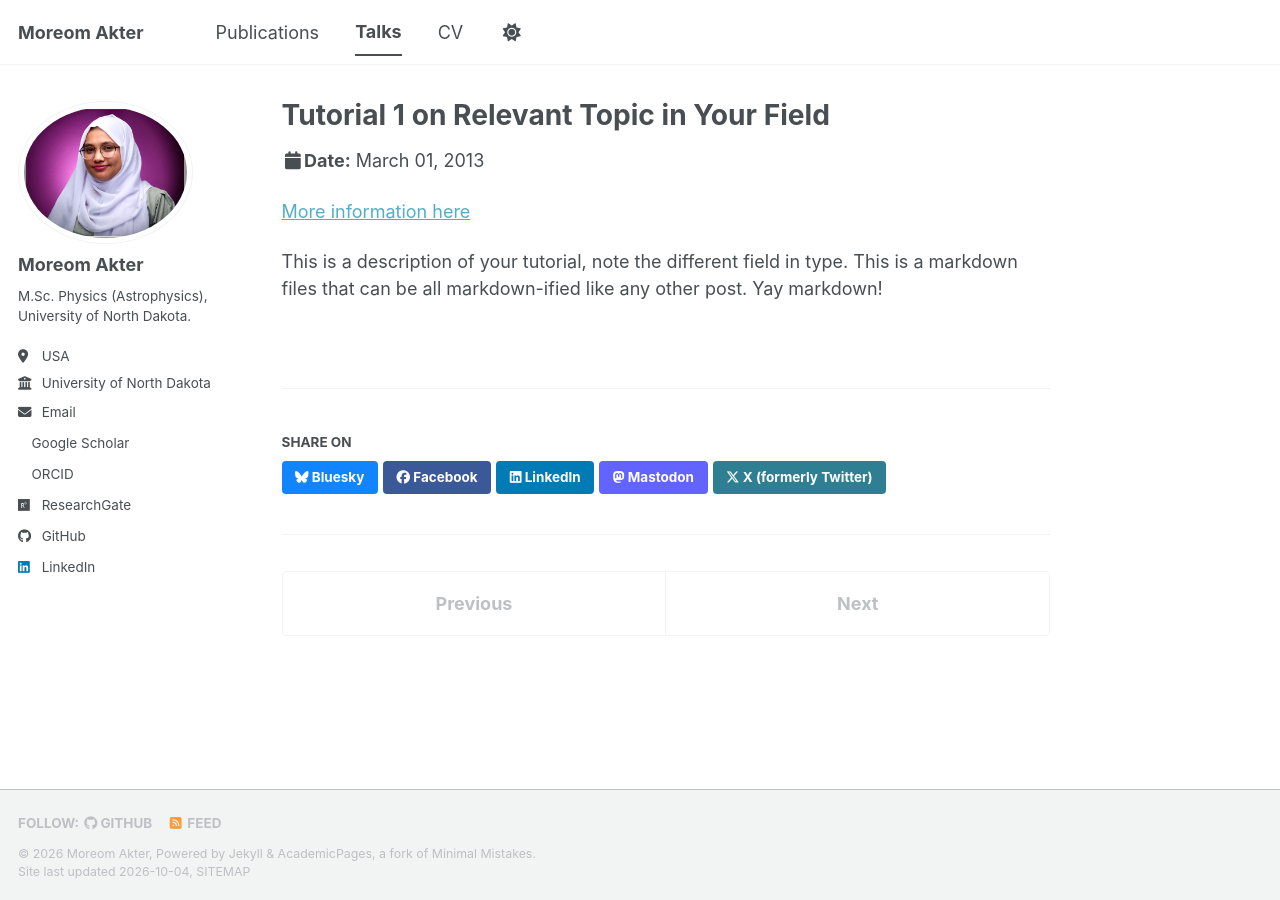
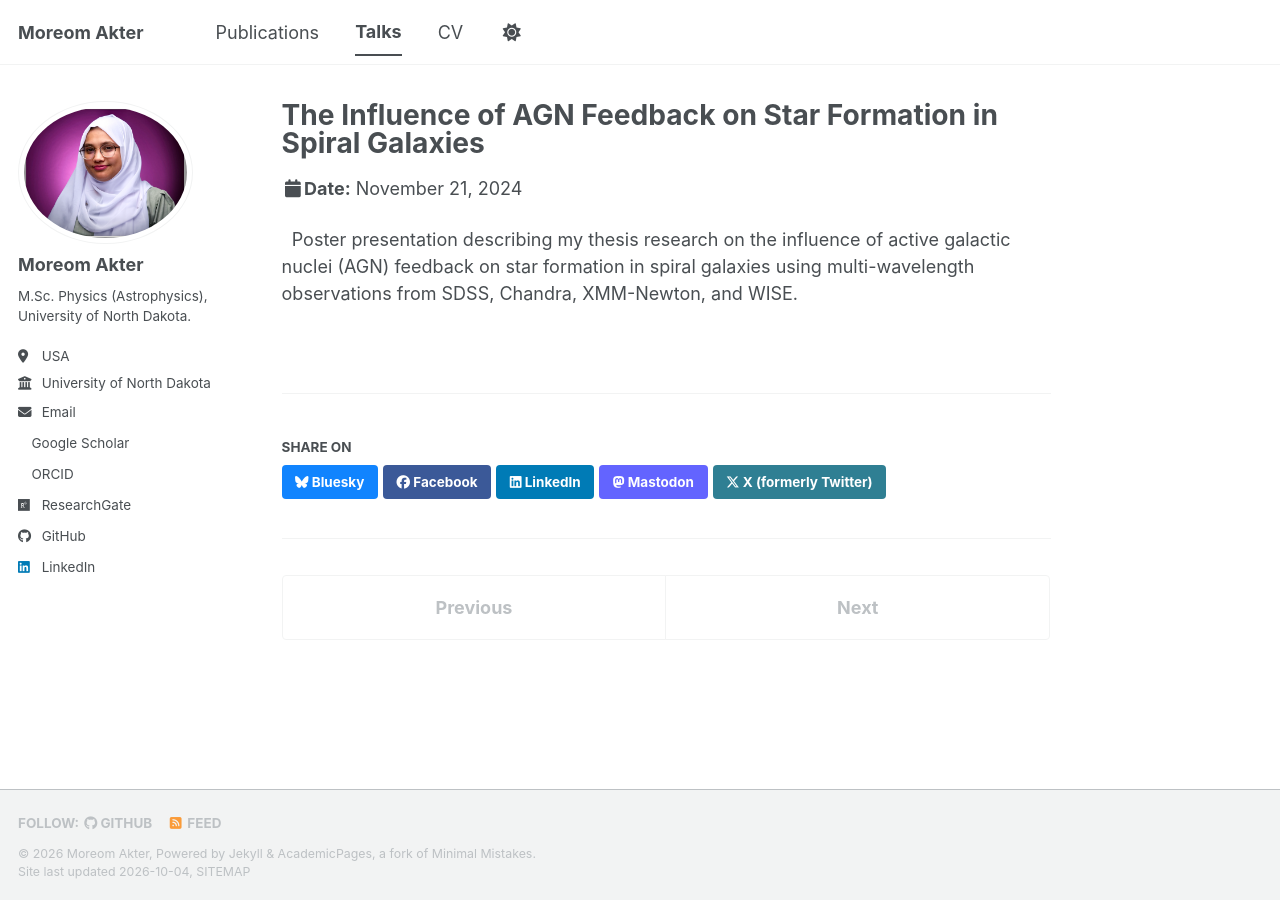
Before and after one commit to Moreom/Moreom.github.io, a Jekyll site: the page built from _talks/2013-03-01-tutorial-1.md, in a window 1280 px wide. Built offline with Jekyll 4.4.1, drawn with Linux system fonts in a browser that asks for light colours; a style sheet for code colours, icons or effects is not loaded.

Commit message:
Revise talk details for AGN feedback presentation
Updated the title, type, permalink, venue, date, and location for the talk. Revised the description to reflect the new content focus.

```diff
--- a/_talks/2013-03-01-tutorial-1.md
+++ b/_talks/2013-03-01-tutorial-1.md
@@ -1,13 +1,11 @@
 ---
-title: "Tutorial 1 on Relevant Topic in Your Field"
+title: "The Influence of AGN Feedback on Star Formation in Spiral Galaxies"
 collection: talks
-type: "Tutorial"
-permalink: /talks/2013-03-01-tutorial-1
-venue: "UC-Berkeley Institute for Testing Science"
-date: 2013-03-01
-location: "Berkeley, CA, USA"
+type: "Poster Presentation"
+permalink: /talks/2024-11-21-agn-feedback
+venue: "ND EPSCoR Annual Conference"
+date: 2024-11-21
+location: "Grand Forks, North Dakota, USA"
 ---
 
-[More information here](http://exampleurl.com)
-
-This is a description of your tutorial, note the different field in type. This is a markdown files that can be all markdown-ified like any other post. Yay markdown!
+Poster presentation describing my thesis research on the influence of active galactic nuclei (AGN) feedback on star formation in spiral galaxies using multi-wavelength observations from SDSS, Chandra, XMM-Newton, and WISE.
```
